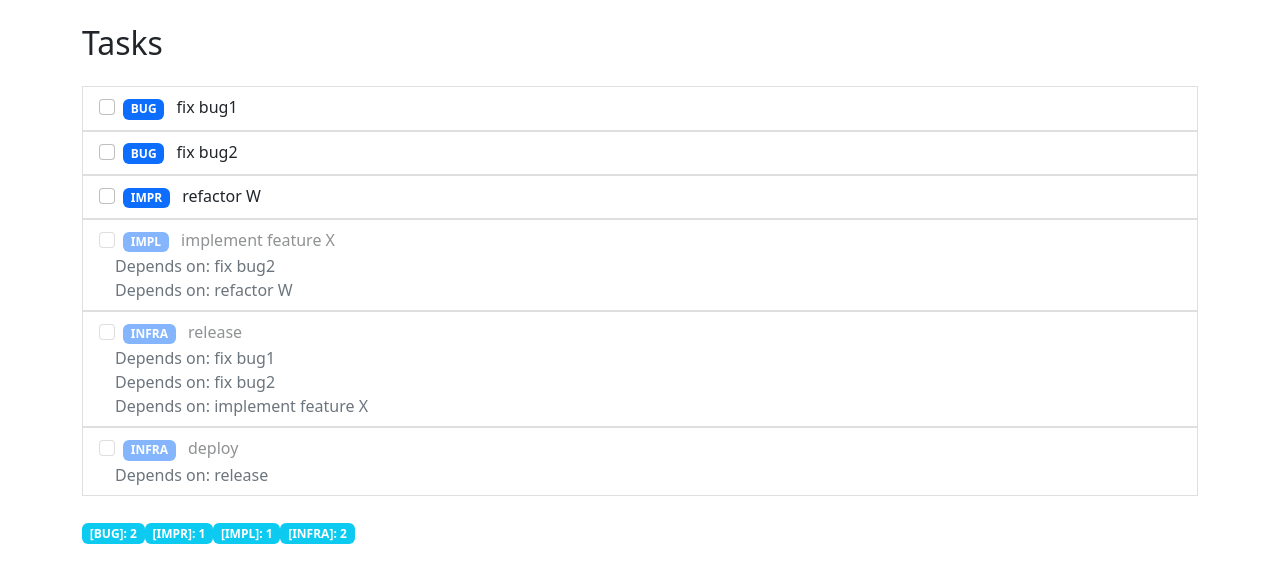
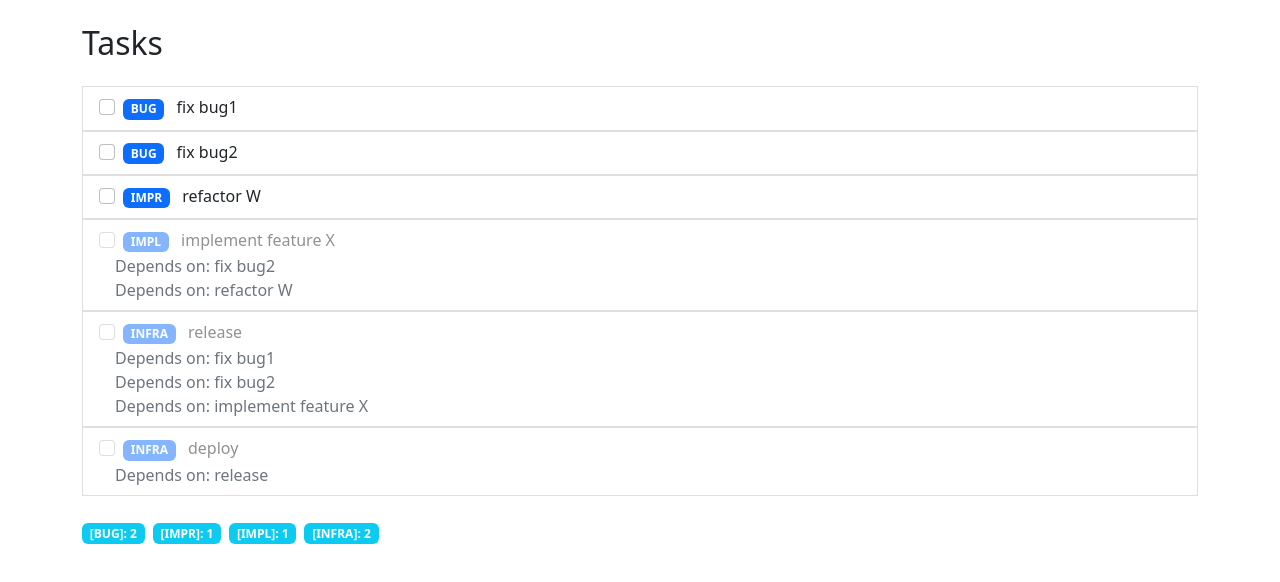
Before and after one commit to nyanmyohtet/ng-task-list, an Angular app: page /task-list in a window 1280 px wide. Shown: the top 582 px of the page. Built offline with nearby package versions, Linux system fonts and the light colour scheme.

Commit message:
update ui

```diff
--- a/src/app/task-list/task-list.component.html
+++ b/src/app/task-list/task-list.component.html
@@ -7,9 +7,9 @@
   </ul>
 
   <footer class="mt-4">
-    <span class="badge bg-info">[BUG]: {{ getTaskCounts().BUG }}</span>
-    <span class="badge bg-info">[IMPR]: {{ getTaskCounts().IMPR }}</span>
-    <span class="badge bg-info">[IMPL]: {{ getTaskCounts().IMPL }}</span>
+    <span class="badge bg-info me-2">[BUG]: {{ getTaskCounts().BUG }}</span>
+    <span class="badge bg-info me-2">[IMPR]: {{ getTaskCounts().IMPR }}</span>
+    <span class="badge bg-info me-2">[IMPL]: {{ getTaskCounts().IMPL }}</span>
     <span class="badge bg-info">[INFRA]: {{ getTaskCounts().INFRA }}</span>
   </footer>
 </div>
```
Also changed, not shown: 1 other file (tests, documents, lock files or other folders).
